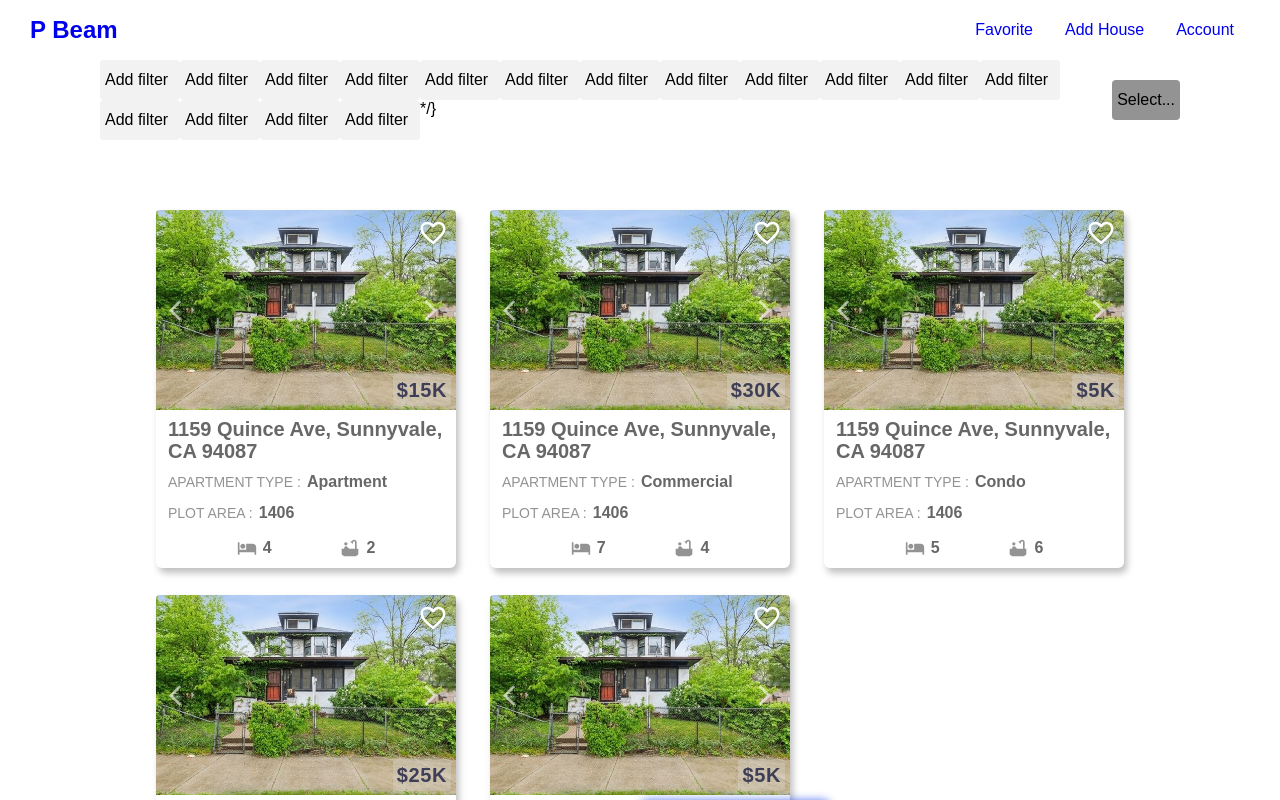
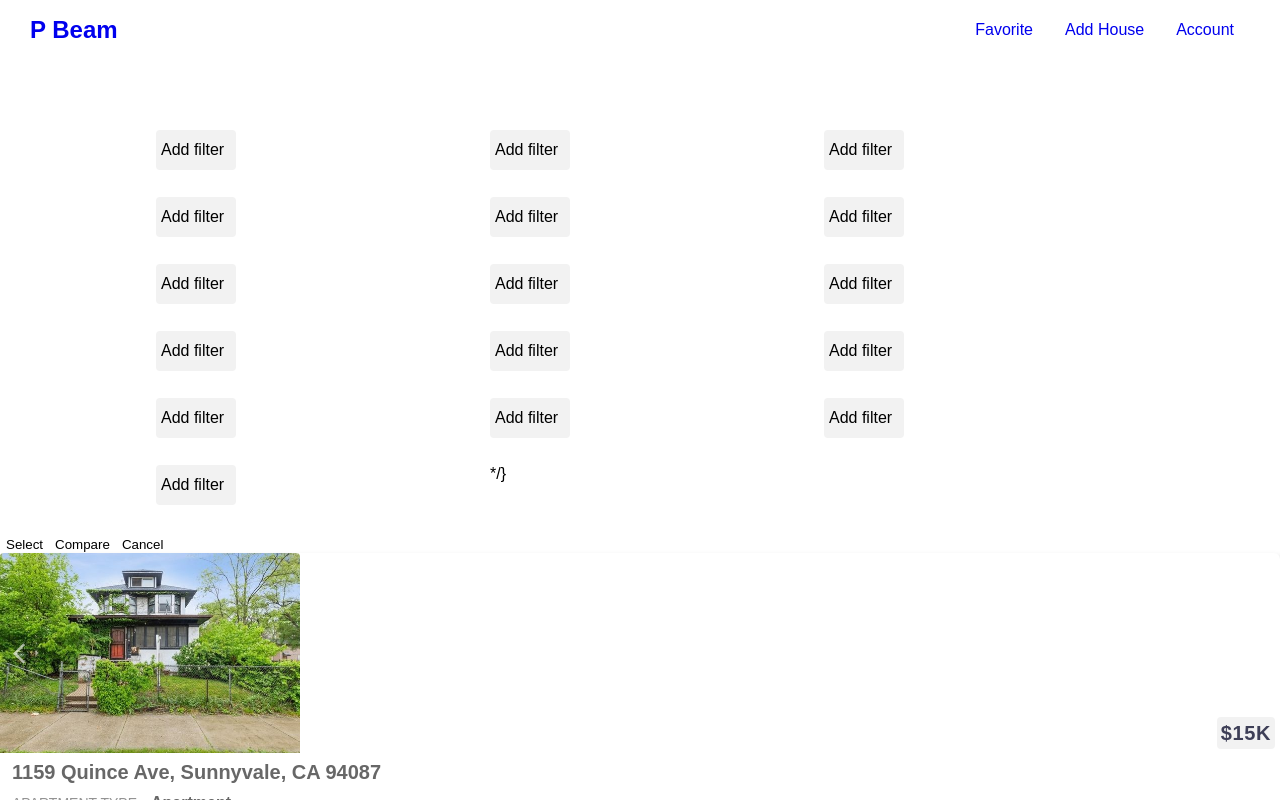
Before and after one commit to Web-Dev-Problems/pb-mini-project-2, a React (Create React App) app: page / in a window 1280 px wide. Shown: the top 800 px of the page. Built offline with nearby package versions, Linux system fonts and the light colour scheme.

Commit message:
Restructure home component layout
Co-Authored-By: Joshtray <23462200+Joshtray@users.noreply.github.com>

```diff
--- a/src/pages/Home.js
+++ b/src/pages/Home.js
@@ -11,16 +11,17 @@ function Home({ houseData, setFavorite, setHouseData }) {
     const [selected, setSelected] = useState([])
   return (
     <HomeContainer>
-          <section className="options">
-              <Filter />
-              <section onClick={() => { setSelecting(true) }} className={selecting ? "big" : "small"}>Select...{selecting && <CancelOutlinedIcon onMouseDown={() => { setSelecting(false) }} />} </section>
-          </section>
+        <Filter />
+        <section  className={selecting ? "show" : "hide"}>
+            <button onClick={() => { !selecting && setSelecting(true) }}>{selecting ? "Deselect All" : "Select" }</button>
+            <button className={!(selecting && selected.length >= 2) ? "hidden" : "animate"}>Compare</button>
+            <button onClick={() => { setSelecting(false) }}>Cancel</button>
+        </section>
         <ul>
             {houseData && Object.values(houseData).map((value, i) => {
                   return <HomeBlock key={i} value={value} index={i} setFavorite={setFavorite} setHouseData={setHouseData} selecting={selecting} setSelected={setSelected} />
             })}
         </ul>
-          <button className={`compare-button ${(selecting && selected.length >= 2) ? "visible" : "hidden"}`}>Compare</button>
     </HomeContainer>
   )
 }
```
